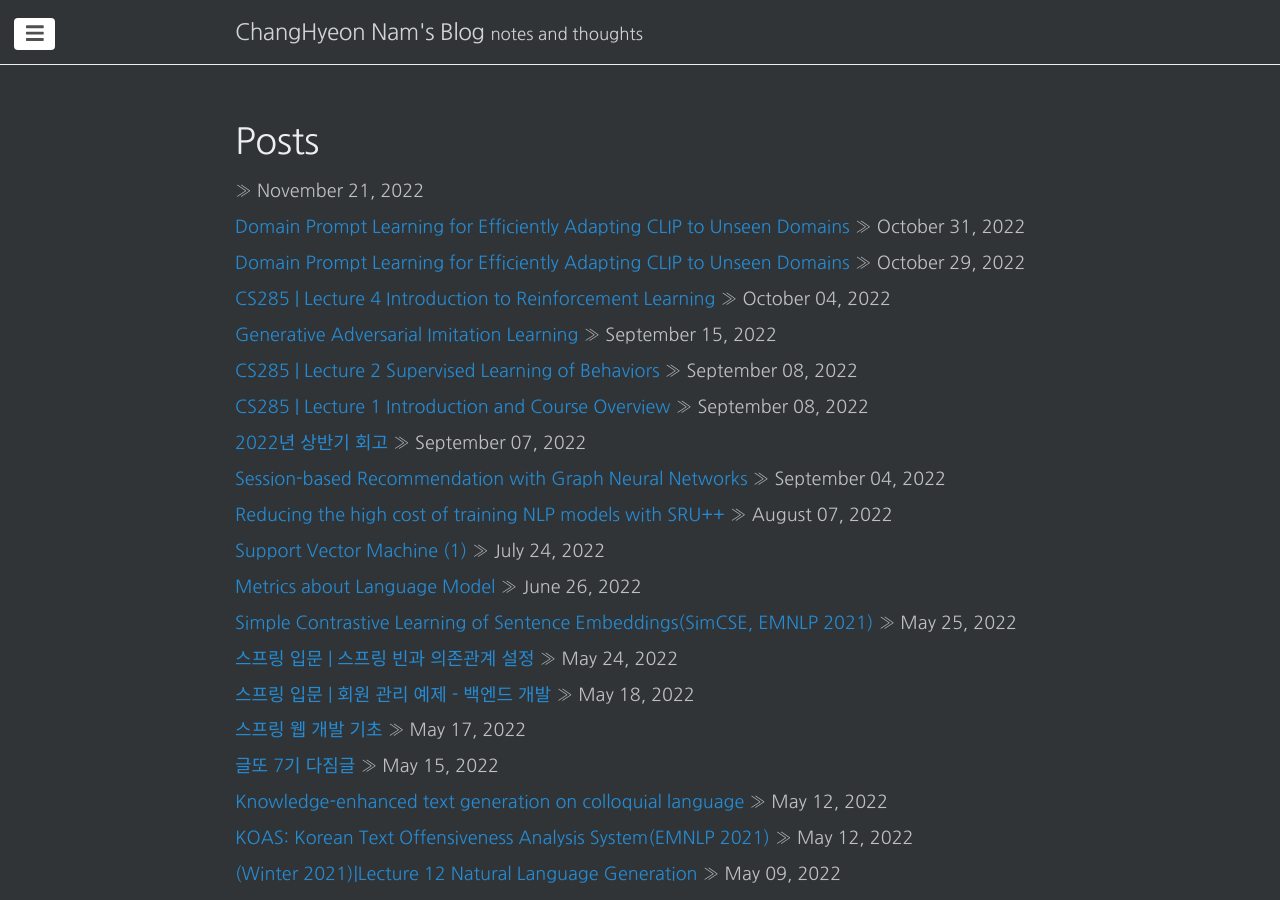
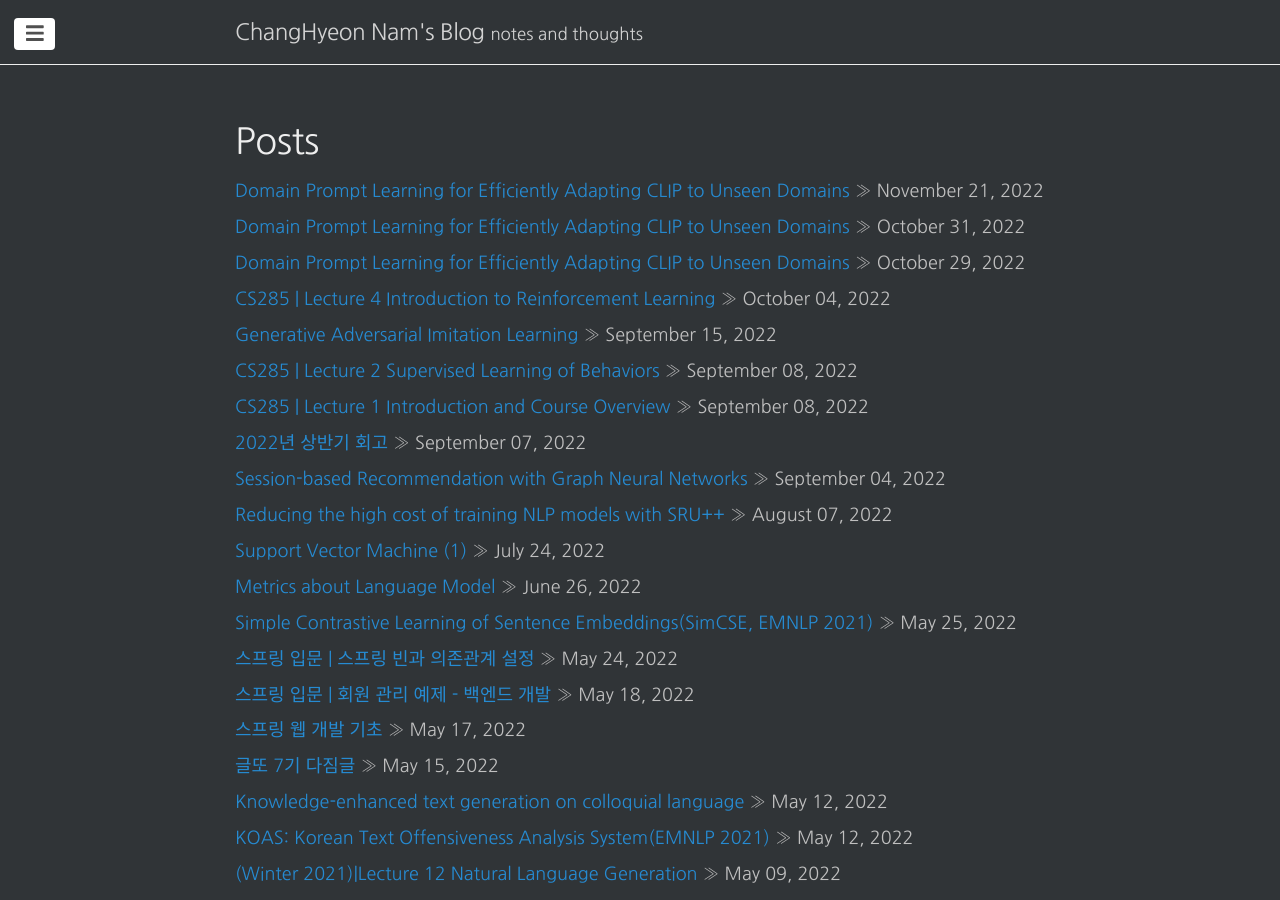
Before and after one commit to changhyeonnam/changhyeonnam.github.io, a Jekyll site: the page built from index.html, in a window 1280 px wide and 900 px high. Built offline with Jekyll 4.4.1, drawn with Linux system fonts in a browser that asks for light colours; nearby versions of some CDN libraries; comment, search, counter and statistics services are not loaded.

Commit message:
updaet post

```diff
--- a/_posts/2022/2022-11-21-SimGAN.md
+++ b/_posts/2022/2022-11-21-SimGAN.md
@@ -1,10 +1,10 @@
 ---
-title: SimGAN: Hybrid Simulator Identification for Domain Adaptation via Adversarial Reinforcement Learning
+title: Domain Prompt Learning for Efficiently Adapting CLIP to Unseen Domains
 layout: post
-Created: November 21, 2022 10:17 AM
+Created: October 29, 2022 9:33 AM
 tags:
-    - Reinforcement Learning
-    - Transfer RL
+    - CLIP
+    - Computer Vision
 use_math: true
 comments: true
 sitemap :
```
